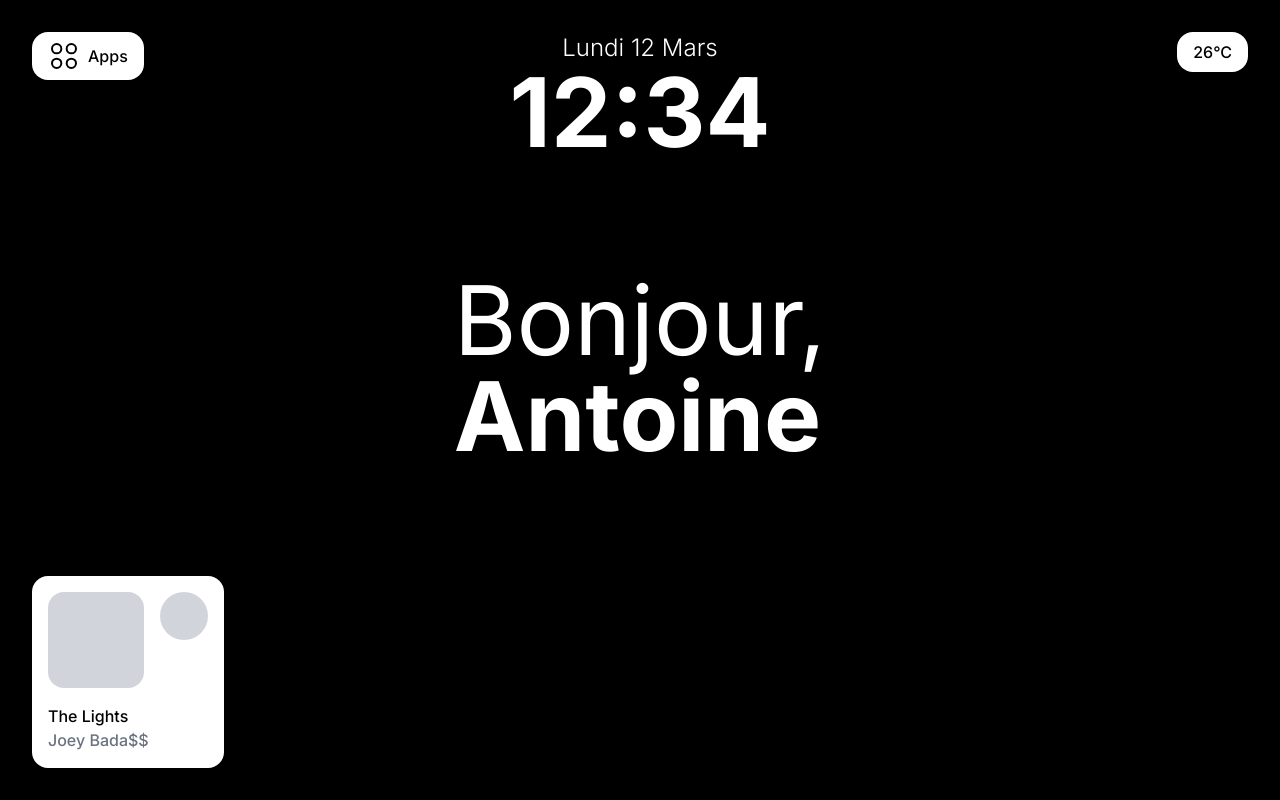
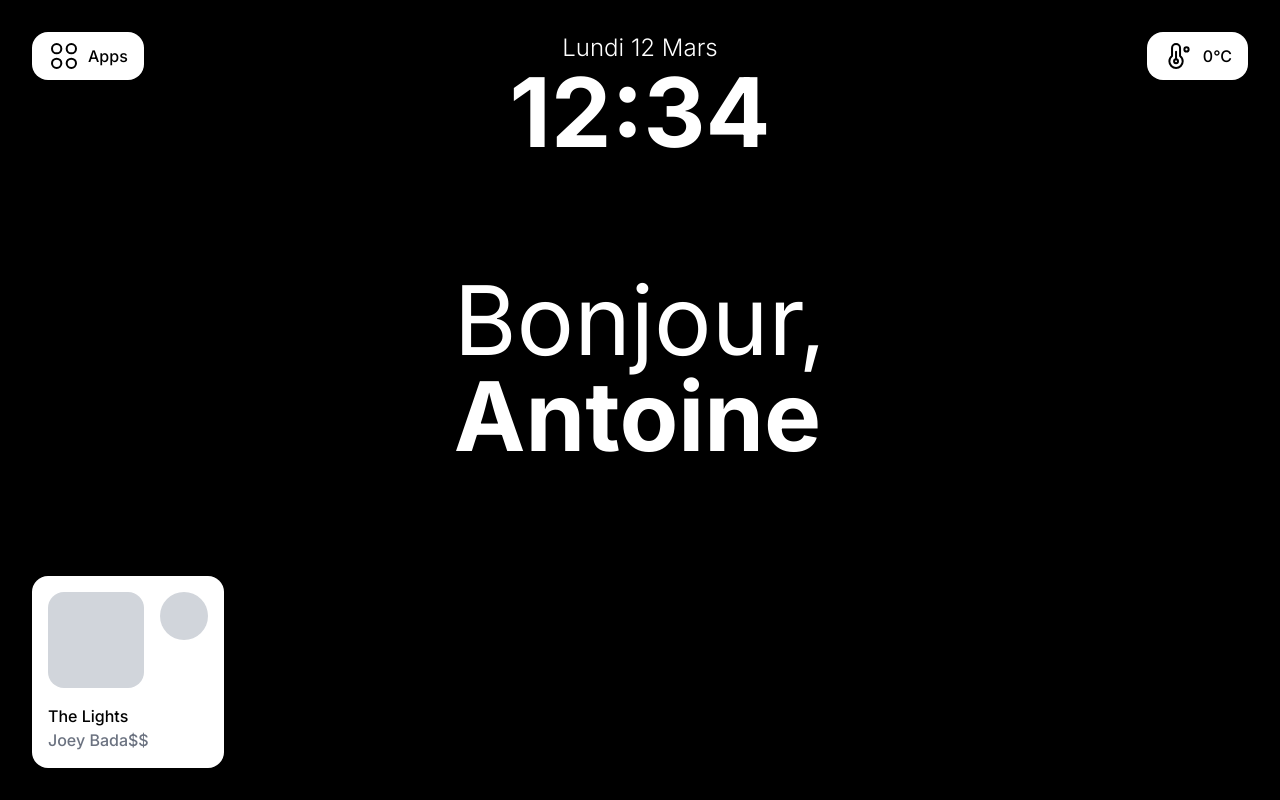
Before and after one commit to Kinected/Front, a Next.js app in the folder kinected/: page / in a window 1280 px wide. Built offline with nearby package versions, Linux system fonts and the light colour scheme; no server answers.

Commit message:
add api temperature

```diff
--- a/kinected/src/components/containers/weather/index.tsx
+++ b/kinected/src/components/containers/weather/index.tsx
@@ -1,40 +1,61 @@
+import Button from "@/components/button";
 import React from "react";
-import Button from "../../button"; // Assuming Button is a custom component
-import { useEffect, useState } from "react";
+import { useState } from "react";
+import { useEffect } from "react";
+import Temperature from "@/../public/Temperature.svg";
+
+type Pos = {
+    latitude: number;
+    longitude: number;
+};
 
 export default function Weather() {
+    const [temperature, setTemperature] = useState(0);
+
     const API_KEY = "9e8e78c2678d8180cbc4c164765560c3"; // Correct line
-    const [temperature, setTemperature] = useState<number | null>(null);
 
-    // Function to fetch and update temperature
-    function fetchPosition() {
-        return;
-        navigator.geolocation.getCurrentPosition(async (position) => {
+    function fetchPosition(): Promise<Pos> {
+        return new Promise((resolve, reject) => {
+            navigator.geolocation.getCurrentPosition(
+                (position) => {
                     const latitude = position.coords.latitude;
                     const longitude = position.coords.longitude;
-
                     console.log("Latitude is :", latitude);
                     console.log("Longitude is :", longitude);
+                    resolve({
+                        latitude,
+                        longitude,
+                    });
+                },
+                (error) => reject(error)
+            );
+        });
+    }
 
-            const url = `https://api.openweathermap.org/data/2.5/weather?lat=${latitude}}&lon=${longitude}&appid=${API_KEY}&units=metric`;
+    async function fetchTemperature(latitude: number, longitude: number) {
+        const url = `https://api.openweathermap.org/data/2.5/weather?lat=${latitude}&lon=${longitude}&appid=${API_KEY}&units=metric`;
 
         console.log("Fetching temperature from:", url);
         const response = await fetch(url);
         const data = await response.json();
+        console.log(data.main.temp);
 
-            console.log(data);
-            console.log(data.main.temp);
-            if (data) setTemperature(Math.round(data.main.temp));
-        });
+        setTemperature(Math.round(data.main.temp));
     }
 
     useEffect(() => {
-        // fetchPosition();
+        async function fetchData() {
+            fetchTemperature(50.633333, 3.066667);
+            // const pos = await fetchPosition();
+            // fetchTemperature(pos.latitude || 53, pos.longitude || 3);
+        }
+        fetchData();
     }, []);
 
     return (
-        <Button className="origin-top-right" onClick={fetchPosition}>
-            {/* {temperature} */}26°C
+        <Button className="origin-top-right">
+            <Temperature className="w-8 h-8" />
+            {temperature}°C
         </Button>
     );
 }
```
Also changed, not shown: kinected/public/Temperature.svg (added). Lines whose indentation alone changed are shown as unchanged.
